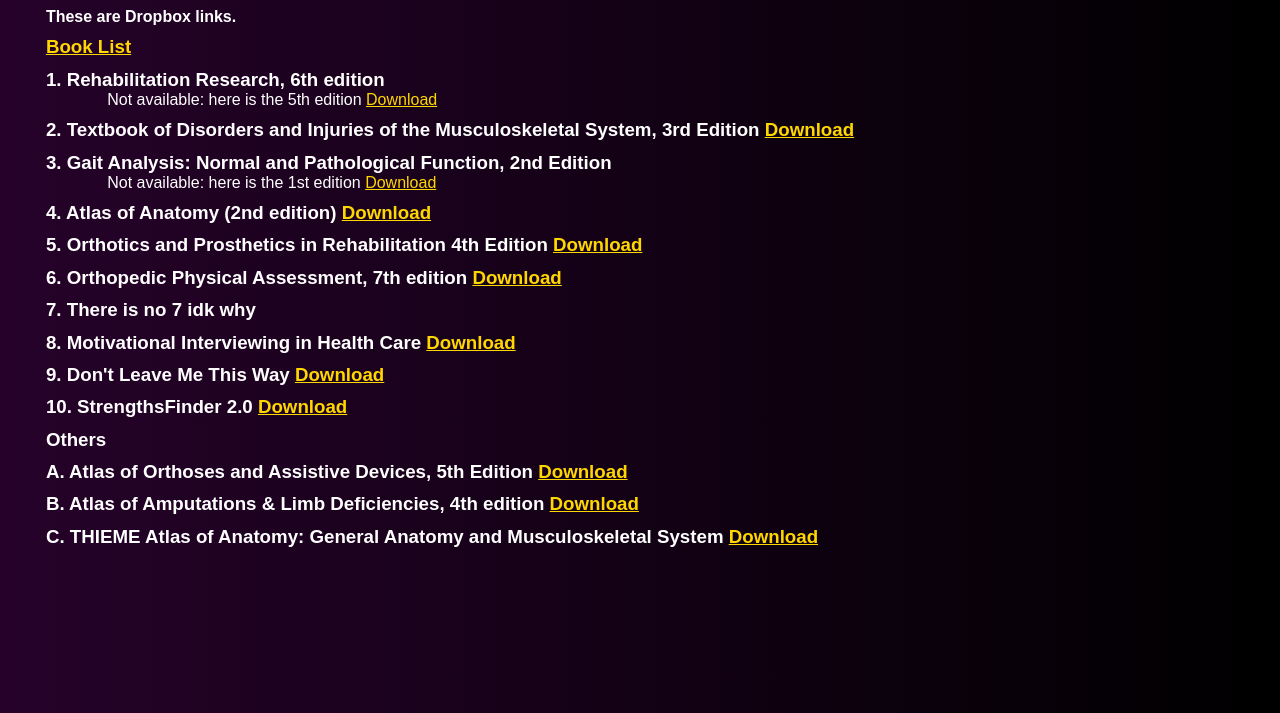
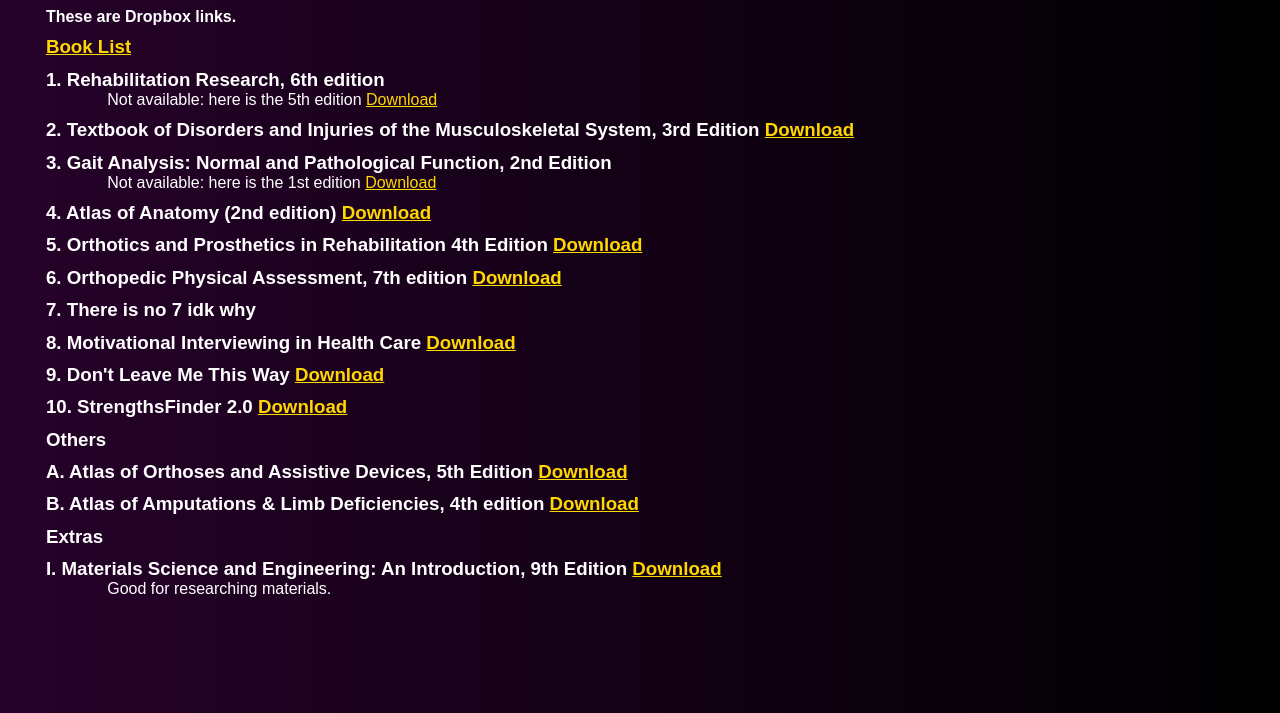
Before and after one commit to neatPO25/neatPO25.github.io, a plain HTML site: page index.html in a window 1280 px wide. Shown: the part 87-800 px from the top of the page. Drawn offline with Linux system fonts and the light colour scheme.

Commit message:
Add files via upload

```diff
--- a/index.html
+++ b/index.html
@@ -26,7 +26,9 @@
                 <h3>Others</h3>
                 <h3>A. Atlas of Orthoses and Assistive Devices, 5th Edition <a href="https://www.dropbox.com/scl/fi/e42udnohozo4v39d8jrqk/Joseph-Webster-Jr.-Douglas-Murphy-Altlas-of-Orthoses-and-Devices-Fifth-Edition.pdf?dl=0&rlkey=dsdp1bjsjqxbts7k1n0sytnl9">Download</a></h3>
                 <h3>B. Atlas of Amputations & Limb Deficiencies, 4th edition <a href="https://www.dropbox.com/scl/fi/50m0csfwklbflrrh51ddc/Joseph-Ivan-Krajbich-Michael-S.-Pinzur-LTC-Benjamin-K.-Potter-Phillip-M.-Stevens-Benjamin-K.-Potter-Atlas-of-Amputations-Limb-Deficiencies_-Surgical-Prosthetic-and-Rehabilitation-Principles.pdf?dl=0&rlkey=5v6sazhn29v8pu9w9atq9iunj">Download</a></h3>
-                <h3>C. THIEME Atlas of Anatomy: General Anatomy and Musculoskeletal System <a href="https://www.dropbox.com/scl/fi/uylwr2dktwqozxmfh2pa2/Schuenke-Schultze-THIEME-Atlas-of-Anatomy-General-Anatomy-and-Musculoskeletal-System?rlkey=8qed5go7shm5chw4afmmg903g&dl=0">Download</a></h3>
+                <h3>Extras</h3>
+                <h3>I. Materials Science and Engineering: An Introduction, 9th Edition <a href="https://www.dropbox.com/scl/fi/e67qs35oipxti2nmofb2n/William-D.-Callister-David-G.-Rethwisch-Materials-Science-and-Engineering_-An-Introduction-2013-Wiley-libgen.li.pdf?rlkey=z1ajkpx9xv09ycqcwhke5srwi&dl=0">Download</a></h3>
+                    <p>Good for researching materials.</p>
             </div>
         </div>
     </body>
```
